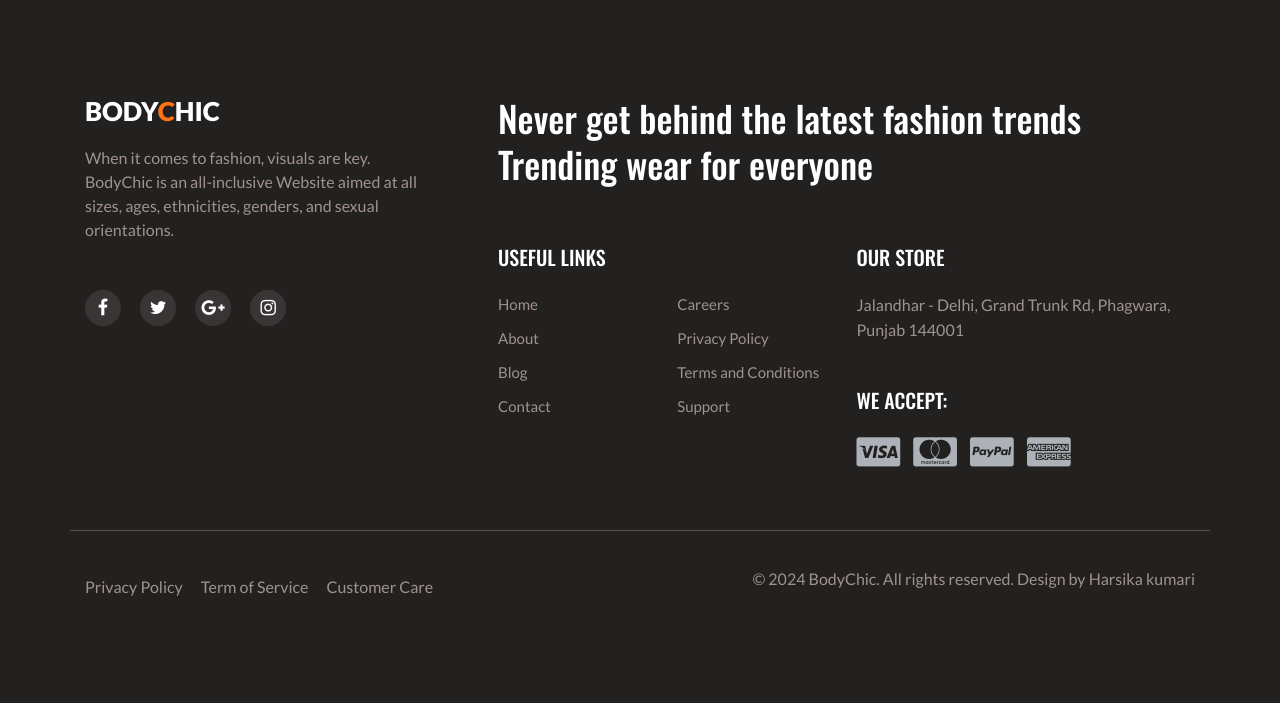
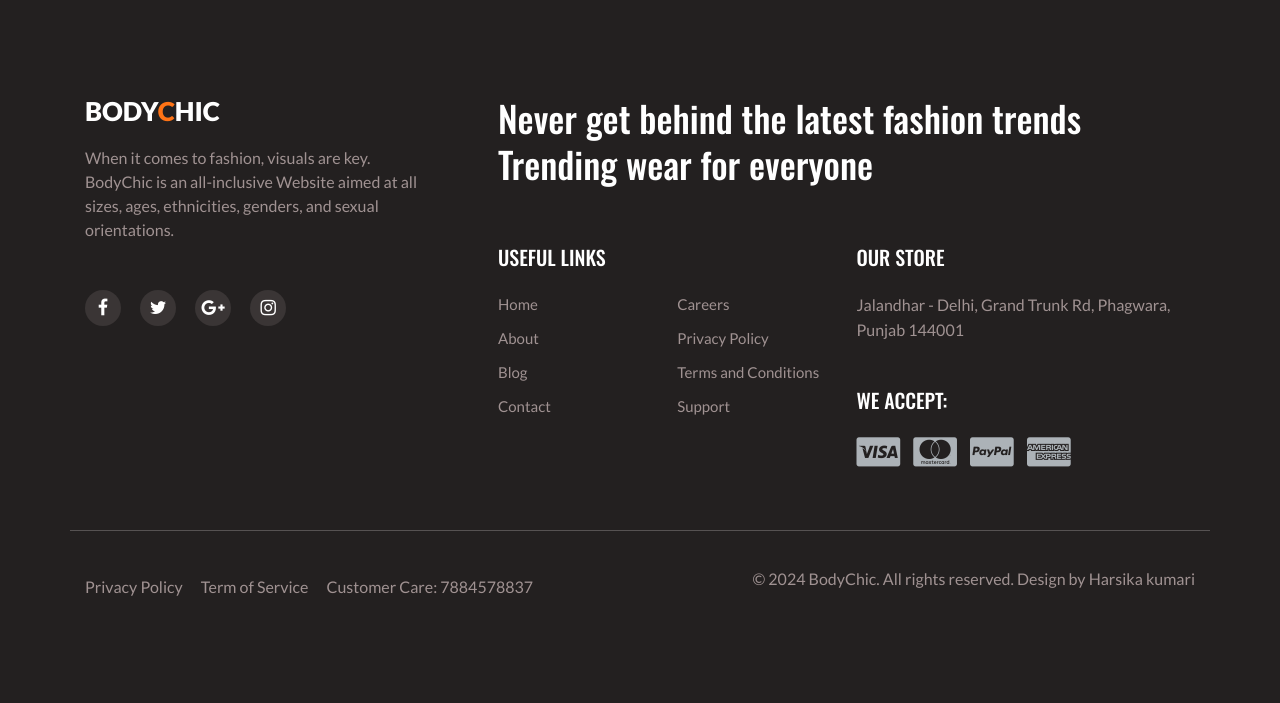
Before and after one commit to HarsikaKumari/BodyChic, a PHP site: page /admin_index.php in a window 1280 px wide. Shown: the part 321-1024 px from the top of the page. Run offline with PHP 8.4, Linux system fonts and the light colour scheme; some libraries are stand-ins or nearby versions.

Commit message:
feat(admin): add static contact detail in footer

```diff
--- a/footer.php
+++ b/footer.php
@@ -70,11 +70,11 @@
                     <ul class="jst-link">
                         <li><a href="#">Privacy Policy </a> </li>
                         <li><a href="#">Term of Service</a></li>
-                        <li><a href="contact.php">Customer Care</a> </li>
+                        <li><a>Customer Care: 7884578837</a> </li>
                     </ul>
                 </div>
                 <div class="columns col-lg-6 text-lg-right">
-                    <p>© 2024 BodyChic. All rights reserved. Design by <a href="https://w3layouts.com/" target="_blank">
+                    <p>© 2024 BodyChic. All rights reserved. Design by <a href="https://www.linkedin.com/in/harsika-kumari/">
                             Harsika kumari</a>
                     </p>
                 </div>
```
